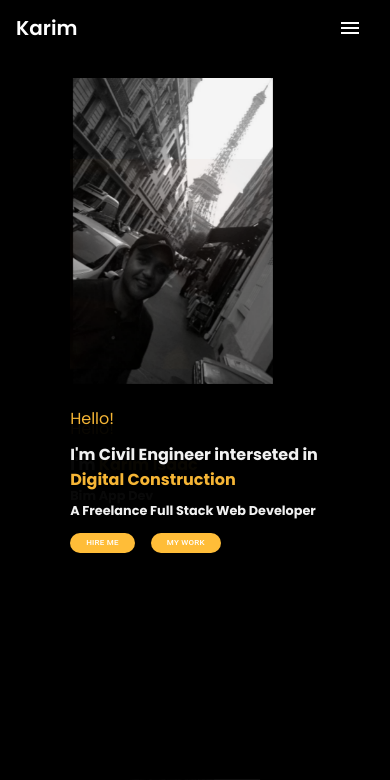
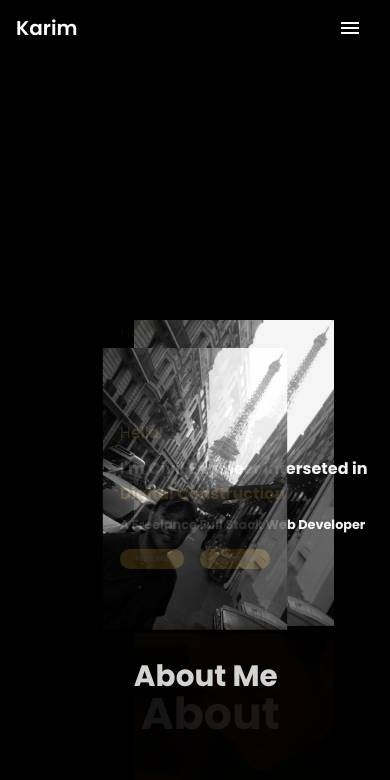
Before and after one commit to KIsaac85/kisaac85.github.io, a React (Vite) app: page / in a window 390 px wide. Shown: the top 780 px of the page. Built offline with nearby package versions, Linux system fonts and the light colour scheme.

Commit message:
add style to home mobile

```diff
--- a/src/css/Style Home.css
+++ b/src/css/Style Home.css
@@ -33,9 +33,9 @@
 .home-img-zindex{
     z-index: -1;
 }
-@media (max-width: 800px) {
+@media (max-width: 488px) {
     .home-relContainer-mob{
-        position: relative;
+        position: absolute;
         width: 100%;
     }
     .home-absInner-mob{
@@ -44,35 +44,36 @@
     }
     .home-relSm-position{
         position: relative;
-        top: 240px;
+
+        left: 20%;
     }
 
     .home-relBig-position{
         position: relative;
-        top: 130px;
+
+        left: 20%;
     }
 
     #home-yellowImg-mob{
         position: relative;
-        right:   0%;
-        top: -330px;
+        right:   -20%;
+
     }
 
     #home-whiteImg-mob{
         position: relative;
-        left: 0.8%;
-        top: -98px;
+        left: 20%;
+
     }
 
-    .home-top-space{
-        margin-top: 176px;
-    }
+
     #home-section{
         height: 160px;
     }
     .home-ButtonRelative-position{
         position: relative;
-        top: 128px;
+
+        left: 20%;
     }
 }
 
```
